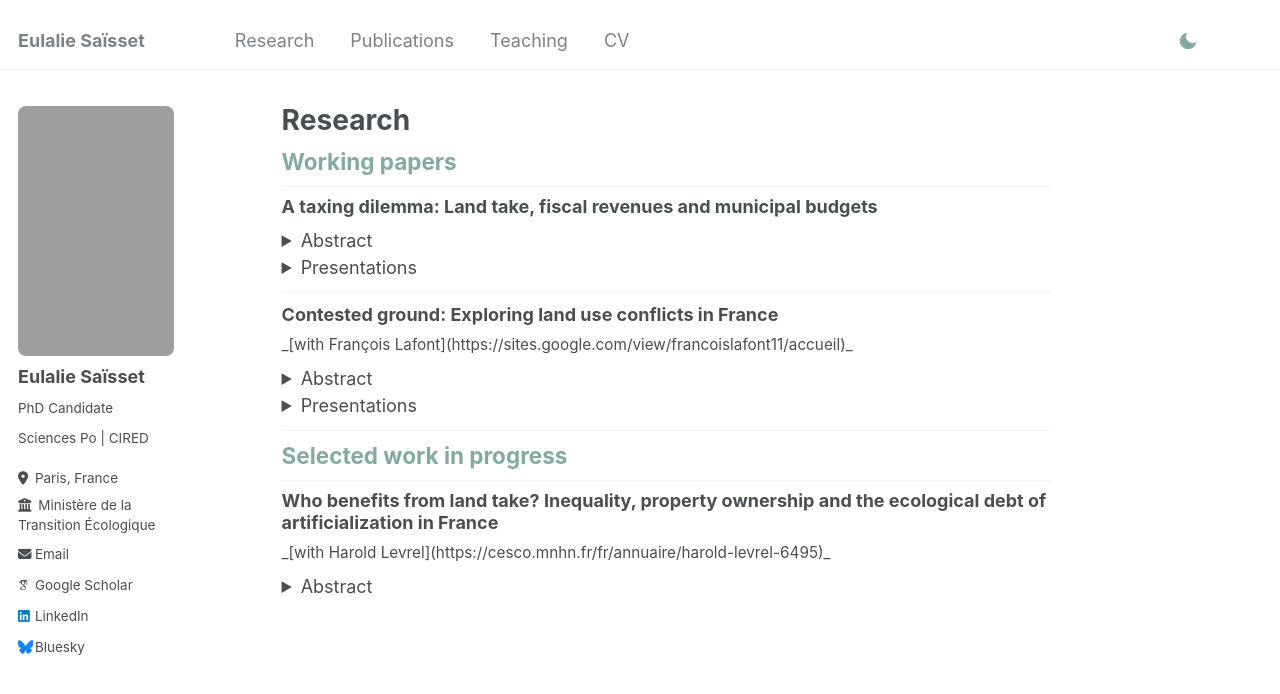
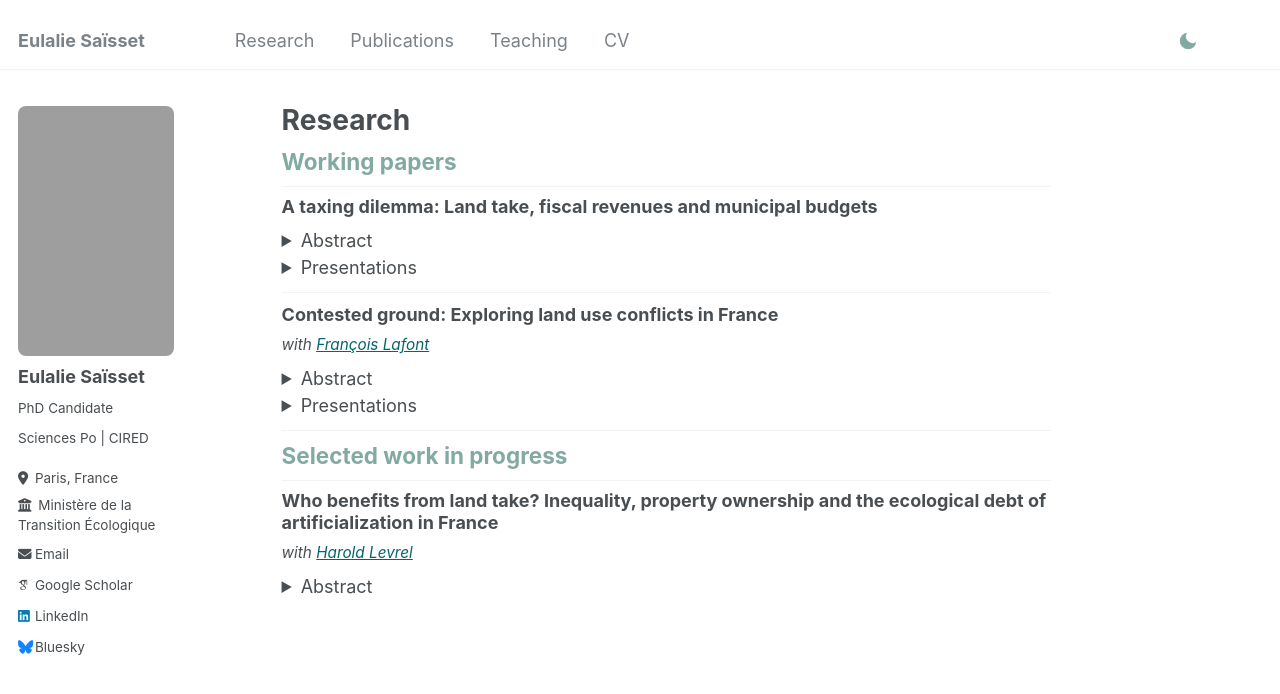
Before and after one commit to eulaliesaisset/eulaliesaisset.github.io, a Jekyll site: the page built from _pages/research.md, in a window 1280 px wide. Shown: the top 694 px of the page. Built offline with Jekyll 4.4.1, drawn with Linux system fonts in a browser that asks for light colours; some web fonts are replaced.

Commit message:
Fix coauthor links by converting to HTML syntax
Convert markdown links to HTML anchor tags so they render properly inside paragraph elements.

Co-Authored-By: Claude Sonnet 4.5 <noreply@anthropic.com>

```diff
--- a/_pages/research.md
+++ b/_pages/research.md
@@ -28,7 +28,7 @@ permalink: /research/
 ---
 
 ### Contested ground: Exploring land use conflicts in France
-<p style="font-size: 0.85em; margin-top: 0.2em; margin-bottom: 0.5em;">_[with François Lafont](https://sites.google.com/view/francoislafont11/accueil)_</p>
+<p style="font-size: 0.85em; margin-top: 0.2em; margin-bottom: 0.5em;"><em>with <a href="https://sites.google.com/view/francoislafont11/accueil">François Lafont</a></em></p>
 
 <details>
   <summary>Abstract</summary>
@@ -53,7 +53,7 @@ permalink: /research/
 ## Selected work in progress
 
 ### Who benefits from land take? Inequality, property ownership and the ecological debt of artificialization in France
-<p style="font-size: 0.85em; margin-top: 0.2em; margin-bottom: 0.5em;">_[with Harold Levrel](https://cesco.mnhn.fr/fr/annuaire/harold-levrel-6495)_</p>
+<p style="font-size: 0.85em; margin-top: 0.2em; margin-bottom: 0.5em;"><em>with <a href="https://cesco.mnhn.fr/fr/annuaire/harold-levrel-6495">Harold Levrel</a></em></p>
 
 <details>
   <summary>Abstract</summary>
```
